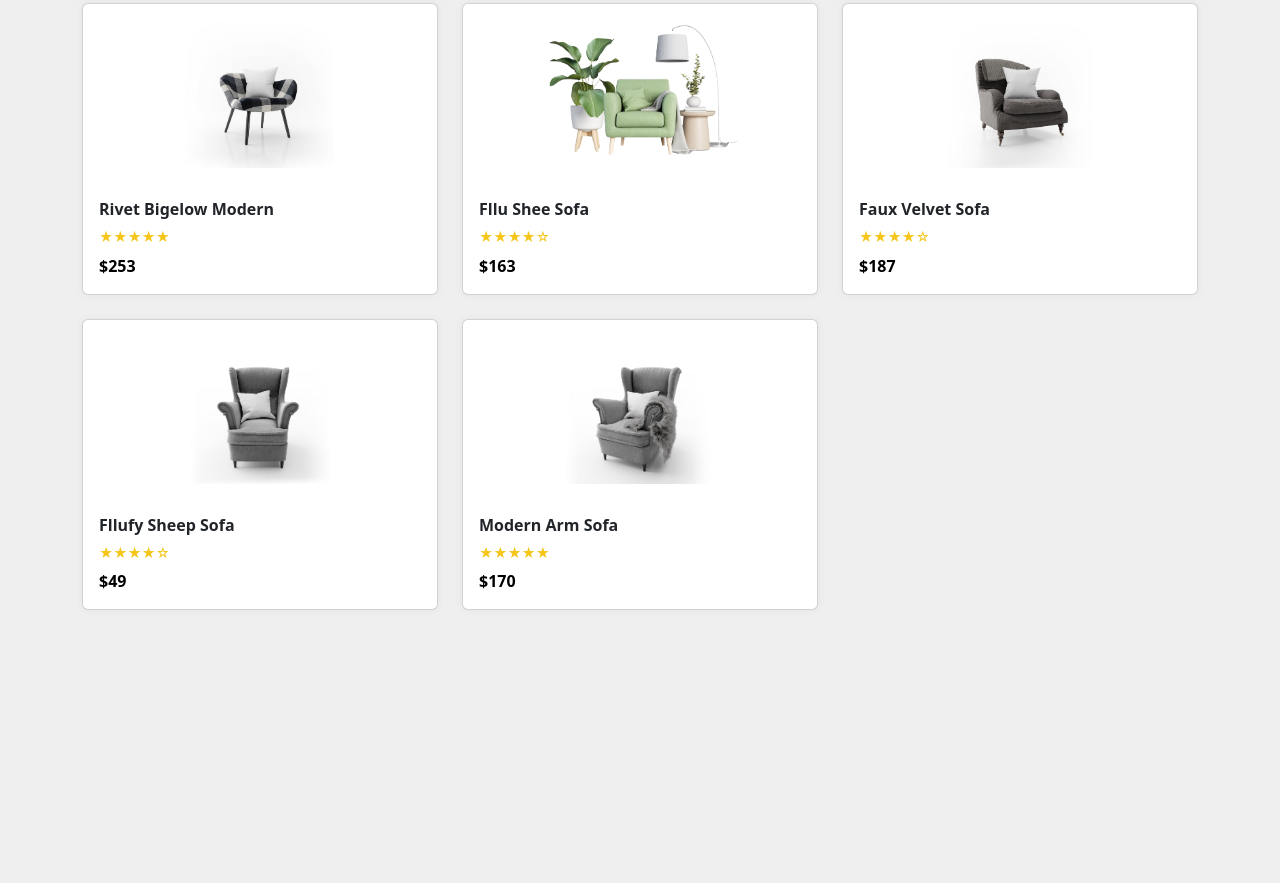
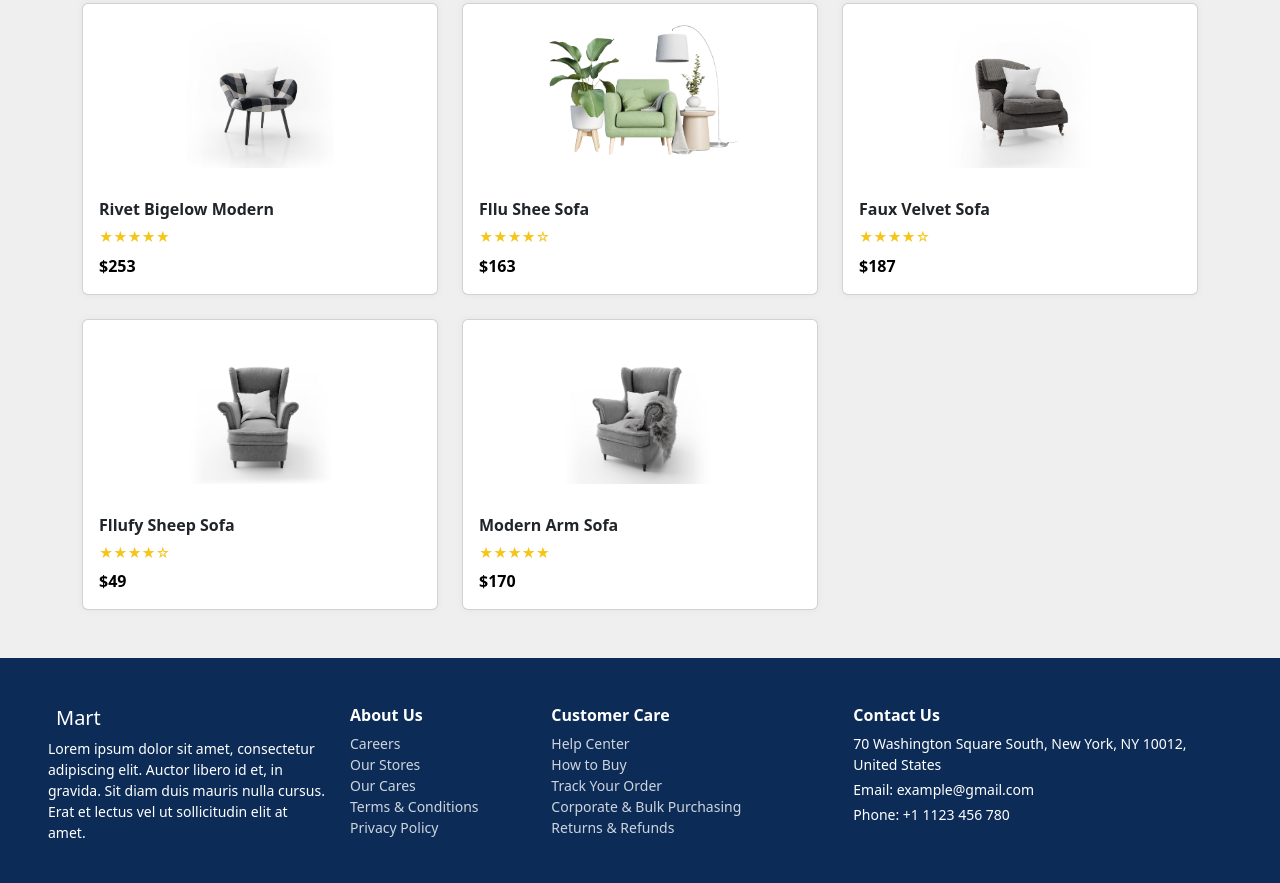
Before and after one commit to Azam-aa/ecommerce-site, a plain HTML site: page index.html in a window 1280 px wide. Shown: the part 3106-3989 px from the top of the page. Before the commit the page ends 3764 px from the top, so only its background shows below. Drawn offline with nearby package versions, Linux system fonts and the light colour scheme.

Commit message:
Added footer section

```diff
--- a/index.html
+++ b/index.html
@@ -583,6 +583,55 @@
     </div>
   </div>
 
+  <footer class="footer text-white pt-5 pb-4">
+  <div class="container-fluid px-5">
+    <div class="row gy-4">
+
+      <!-- Left Mart Section -->
+      <div class="col-md-3">
+        <h5><i class="bi bi-bag-fill me-2"></i>Mart</h5>
+        <p class="small">
+          Lorem ipsum dolor sit amet, consectetur adipiscing elit. Auctor libero id et, in gravida. Sit diam duis mauris nulla cursus. Erat et lectus vel ut sollicitudin elit at amet.
+        </p>
+      </div>
+
+      <!-- About Us -->
+      <div class="col-md-2">
+        <h6 class="fw-bold">About Us</h6>
+        <ul class="list-unstyled small">
+          <li><a href="#" class="footer-link">Careers</a></li>
+          <li><a href="#" class="footer-link">Our Stores</a></li>
+          <li><a href="#" class="footer-link">Our Cares</a></li>
+          <li><a href="#" class="footer-link">Terms & Conditions</a></li>
+          <li><a href="#" class="footer-link">Privacy Policy</a></li>
+        </ul>
+      </div>
+
+      <!-- Customer Care -->
+      <div class="col-md-3">
+        <h6 class="fw-bold">Customer Care</h6>
+        <ul class="list-unstyled small">
+          <li><a href="#" class="footer-link">Help Center</a></li>
+          <li><a href="#" class="footer-link">How to Buy</a></li>
+          <li><a href="#" class="footer-link">Track Your Order</a></li>
+          <li><a href="#" class="footer-link">Corporate & Bulk Purchasing</a></li>
+          <li><a href="#" class="footer-link">Returns & Refunds</a></li>
+        </ul>
+      </div>
+
+      <!-- Contact Us -->
+      <div class="col-md-4">
+        <h6 class="fw-bold">Contact Us</h6>
+        <p class="small mb-1">70 Washington Square South, New York, NY 10012, United States</p>
+        <p class="small mb-1">Email: example@gmail.com</p>
+        <p class="small">Phone: +1 1123 456 780</p>
+      </div>
+
+    </div>
+  </div>
+</footer>
+
+
     <script
       src="https://cdn.jsdelivr.net/npm/bootstrap@5.3.7/dist/js/bootstrap.bundle.min.js"
       integrity="sha384-ndDqU0Gzau9qJ1lfW4pNLlhNTkCfHzAVBReH9diLvGRem5+R9g2FzA8ZGN954O5Q"
--- a/style.css
+++ b/style.css
@@ -1,7 +1,6 @@
 body {
   padding-top: 78px;
   background-color: #8e8b8b22 !important;
-
 }
 
 .nav-link {
@@ -28,15 +27,12 @@ body {
   }
 }
 
-
-
 /* Slides CSS */
 
 .carousel-item {
-    border : 1px solid #ddd;
+  border: 1px solid #ddd;
   background-color: #f9f9f9;
 }
-
 
 .carousel-control-prev,
 .carousel-control-next {
@@ -113,3 +109,18 @@ body {
   color: #f5c518;
   font-size: 0.85rem;
 }
+
+/* Footer */
+.footer {
+  background-color: #0c2c57;
+}
+
+.footer-link {
+  color: rgba(255, 255, 255, 0.8);
+  text-decoration: none;
+}
+
+.footer-link:hover {
+  color: white;
+  text-decoration: underline;
+}
```
Also changed, not shown: images/bag-icon.png (added). Lines whose indentation alone changed are shown as unchanged.
